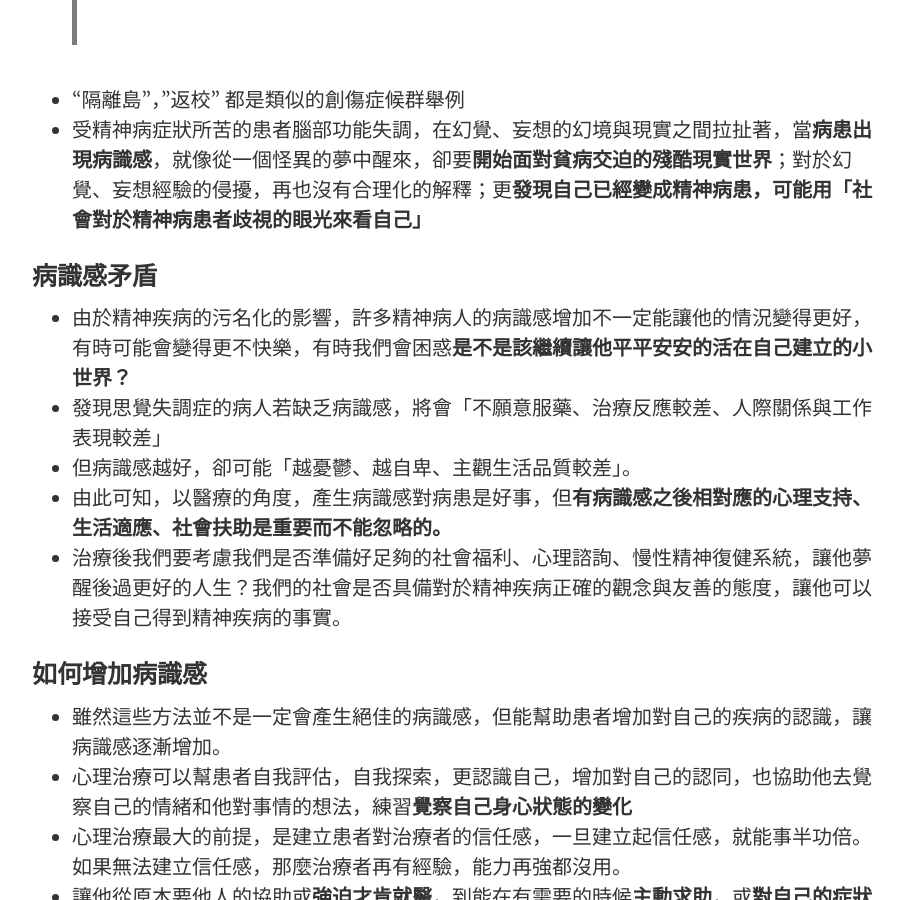
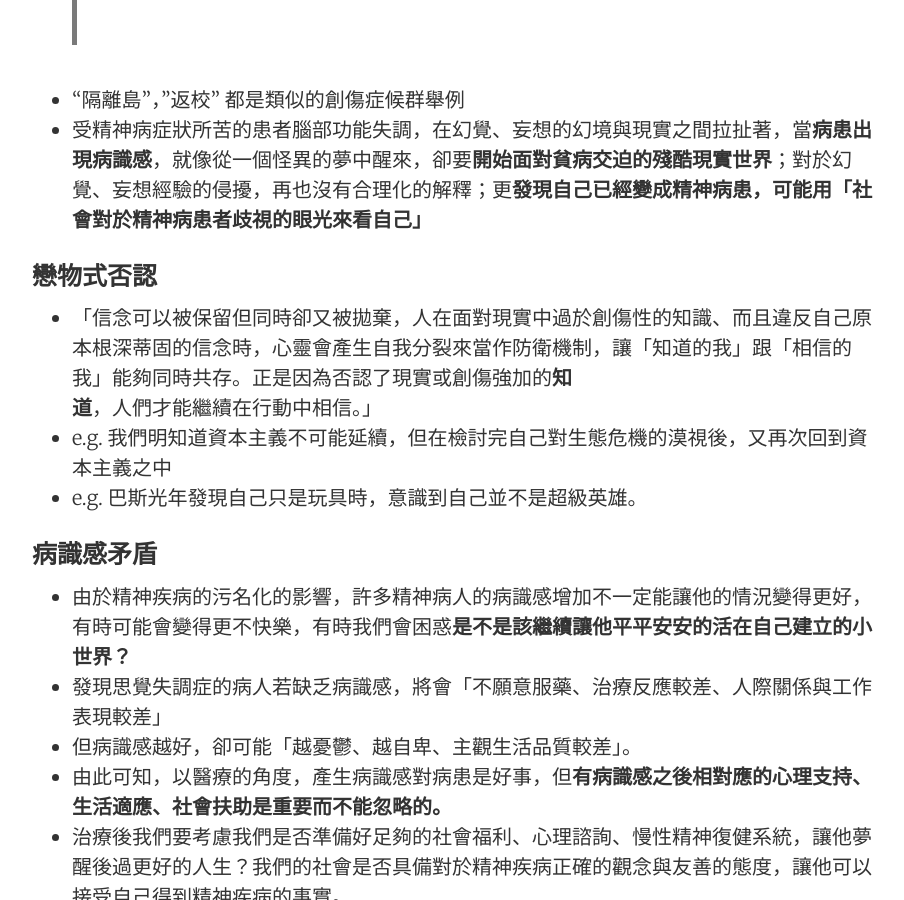
Before and after one commit to AdrianHsu/AdrianHsu.github.io, a Jekyll site: the page built from _posts/2019-12-8-mental.md, in a window 1280 px wide and 900 px high, scrolled down 3994 px. Shown: the whole window, without its empty margins (188-1092 px from the left). Built offline with Jekyll 4.4.1, drawn with Linux system fonts in a browser that asks for light colours; nearby versions of some CDN libraries; comment, search, counter and statistics services are not loaded; some of the changed text lies outside the part shown.

Commit message:
[UPDATED] Tue Dec 10 23:27:37 PST 2019 :bulb:

```diff
--- a/_posts/2019-12-8-mental.md
+++ b/_posts/2019-12-8-mental.md
@@ -63,6 +63,12 @@ categories:  soci
 
 * "隔離島"，"返校" 都是類似的創傷症候群舉例
 * 受精神病症狀所苦的患者腦部功能失調，在幻覺、妄想的幻境與現實之間拉扯著，當**病患出現病識感**，就像從一個怪異的夢中醒來，卻要**開始面對貧病交迫的殘酷現實世界**；對於幻覺、妄想經驗的侵擾，再也沒有合理化的解釋；更**發現自己已經變成精神病患，可能用「社會對於精神病患者歧視的眼光來看自己」**
+
+### 戀物式否認
+
+* 「信念可以被保留但同時卻又被拋棄，人在面對現實中過於創傷性的知識、而且違反自己原本根深蒂固的信念時，心靈會產生自我分裂來當作防衛機制，讓「知道的我」跟「相信的我」能夠同時共存。正是因為否認了現實或創傷強加的**知道**，人們才能繼續在行動中相信。」
+* e.g. 我們明知道資本主義不可能延續，但在檢討完自己對生態危機的漠視後，又再次回到資本主義之中
+* e.g. 巴斯光年發現自己只是玩具時，意識到自己並不是超級英雄。
 
 ### 病識感矛盾
 
@@ -214,3 +220,5 @@ categories:  soci
 10. [精神病患隨機傷人，刑法該如何論處？](<https://www.thenewslens.com/article/79986>)
 11. [亞斯伯格被醫學界正名：是人格特質不是病！一次搞懂亞斯伯格與高功能自閉症的差異](<https://www.storm.mg/lifestyle/1923102>)
 12. [什麼是亞斯伯格症？](<http://www.tcasd.org/ap/news_view.aspx?bid=21&sn=3e11f09a-2e6d-423d-ba69-f75a50b22e54>)
+13. [玩具總動員電影解析：我如何知道我是誰？ 自我認同的哲學、懷舊與分離的心理學/ 沙特、黑格爾、詹明信、包曼、溫尼考特](<https://www.youtube.com/watch?v=Q4NVQ13UoVo&loop=0>)
+14. [爭議漩渦中心的瑞典環保少女桑伯格](<https://www.bbc.com/zhongwen/trad/world-49848848>)
```
